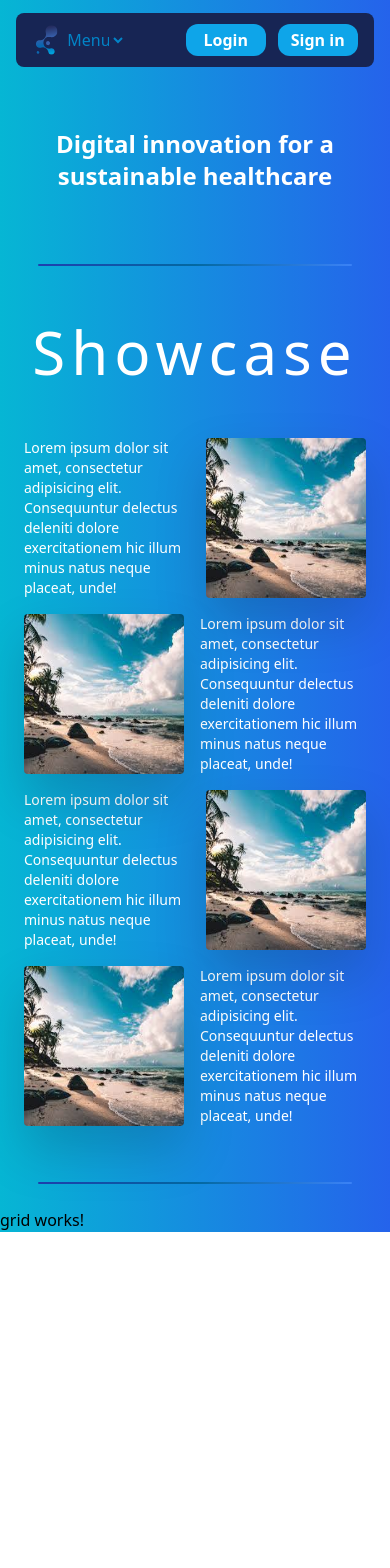
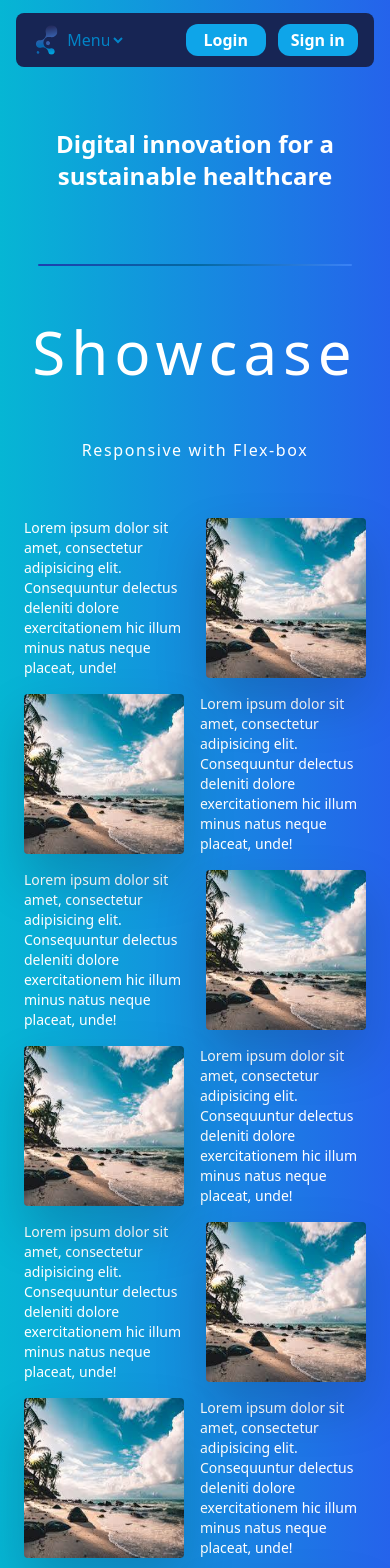
Before and after one commit to AlexCastels/Learning-Tailwind, an Angular app: page / in a window 390 px wide. Shown: the top 1568 px of the page. Before the commit the page ends 1232 px from the top, so only its background shows below. Built offline with nearby package versions, Linux system fonts and the light colour scheme; a web font is replaced by a local one.

Commit message:
Responsive View

```diff
--- a/src/app/components/grid/grid.component.html
+++ b/src/app/components/grid/grid.component.html
@@ -1 +1,9 @@
-<p>grid works!</p>
+<div class="w-full flex justify-center flex-wrap gap-1">
+    <div class="w-[200px] h-[200px] bg-green-500"></div>
+    <div class="w-[200px] h-[200px] bg-green-500"></div>
+    <div class="w-[200px] h-[200px] bg-green-500"></div>
+    <div class="w-[200px] h-[200px] bg-green-500"></div>
+    <div class="w-[200px] h-[200px] bg-green-500"></div>
+    <div class="w-[200px] h-[200px] bg-green-500"></div>
+    <div class="w-[200px] h-[200px] bg-green-500"></div>
+</div>
--- a/src/app/components/view/view.component.html
+++ b/src/app/components/view/view.component.html
@@ -1,7 +1,8 @@
 <div class="flex flex-col justify-around items-center w-full p-6 gap-14">
     <div class="h-[2px] w-11/12 bg-gradient-to-r from-blue-800 via-sky-700 to-blue-500 rounded-xl"></div>
     <h1 class="text-6xl font-medium tracking-widest text-white">Showcase</h1>
-    <div class="flex items-center flex-col gap-4 text-white lg:flex-row  lg:gap-6">
+    <h5 class="font-medium tracking-widest text-white">Responsive with Flex-box</h5>
+    <div class="flex sm:flex-wrap justify-center items-center flex-col gap-4 md:w-10/12 text-white lg:flex-row lg:gap-6">
         <div *ngFor="let item of card , index as i" class="" >
             <div [ngClass]="{'flex-row-reverse' : i % 2 === 0 }" class="card-container sm:flex-col">
                 <img alt="img" [src]="img" class="animated-card hover:preserve3d"/>
--- a/src/app/components/view/view.component.ts
+++ b/src/app/components/view/view.component.ts
@@ -23,5 +23,9 @@ export class ViewComponent {
         {message : 'Lorem ipsum dolor sit amet, consectetur adipisicing elit. Consequuntur delectus deleniti dolore exercitationem hic illum minus natus neque placeat, unde!'},
         {message : 'Lorem ipsum dolor sit amet, consectetur adipisicing elit. Consequuntur delectus deleniti dolore exercitationem hic illum minus natus neque placeat, unde!'},
         {message : 'Lorem ipsum dolor sit amet, consectetur adipisicing elit. Consequuntur delectus deleniti dolore exercitationem hic illum minus natus neque placeat, unde!'},
+        {message : 'Lorem ipsum dolor sit amet, consectetur adipisicing elit. Consequuntur delectus deleniti dolore exercitationem hic illum minus natus neque placeat, unde!'},
+        {message : 'Lorem ipsum dolor sit amet, consectetur adipisicing elit. Consequuntur delectus deleniti dolore exercitationem hic illum minus natus neque placeat, unde!'},
+        {message : 'Lorem ipsum dolor sit amet, consectetur adipisicing elit. Consequuntur delectus deleniti dolore exercitationem hic illum minus natus neque placeat, unde!'},
+        {message : 'Lorem ipsum dolor sit amet, consectetur adipisicing elit. Consequuntur delectus deleniti dolore exercitationem hic illum minus natus neque placeat, unde!'},
     ]
 }
--- a/src/styles.css
+++ b/src/styles.css
@@ -31,6 +31,6 @@
         @apply  hover:animate-flip rounded object-fill delay-1000 drop-shadow-2xl h-40 w-40 sm:w-52 sm:h-52 sm:min-w-52 cursor-pointer
     } ;
     .card-container {
-        @apply flex items-center gap-4 text-sm sm:text-center sm:flex-col
+        @apply flex items-center gap-4 text-sm sm:text-center sm:flex-col sm:w-[300px]
     } ;
 }
```
